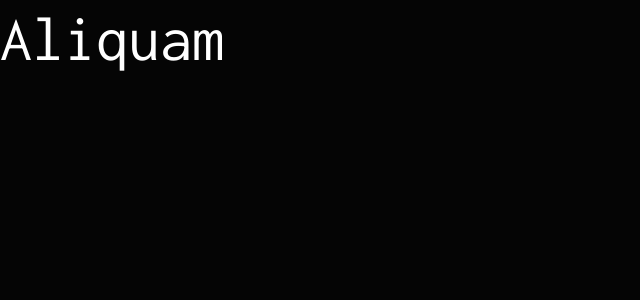
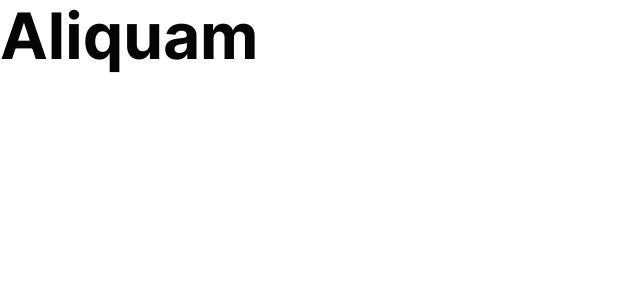
Before and after one commit to crystalodi/dictionary-web-app, a React (Create React App) app: page / in a window 1280 px wide. Shown: the top 300 px of the page, without its empty margins (0-640 px from the left). Built offline with nearby package versions, Linux system fonts and the light colour scheme.

Commit message:
add theme and font styles

```diff
--- a/src/App.tsx
+++ b/src/App.tsx
@@ -1,8 +1,8 @@
 import './App.css';
 
 function App() {
-  document.body.setAttribute('data-theme', 'dark');
-  document.body.setAttribute('data-font-style', 'mono');
+  document.body.setAttribute('data-theme', 'light');
+  document.body.setAttribute('data-font-style', 'sans-serif');
   return (
     <div className="App">
       Aliquam
--- /dev/null
+++ b/src/assets/css/reset.css
@@ -0,0 +1,9 @@
+@import-normalize;
+
+* {
+    margin: 0;
+    padding: 0;
+    outline: 0;
+    border: 0;
+    box-sizing: border-box;
+}
--- /dev/null
+++ b/src/assets/css/theme.css
@@ -0,0 +1,32 @@
+[data-theme="dark"] {
+    --primary-background-color: #050505;
+    --primary-text-color: #fff;
+    --header-font-select-text-color: #fff;
+    --header-font-select-background-color: #050505;
+    --header-theme-switch-track-color: #a445ed;
+    --header-theme-icon-color: #a445ed;
+    --search-input-background-color: #1f1f1f;
+    --search-input-text-color: #fff;
+    --heading-large-text-color: #fff;
+}
+
+[data-theme="light"] {
+    --primary-background-color: #fff;
+    --primary-text-color: #050505;
+    --header-font-select-background-color: #fff;
+    --header-font-select-text-color: #2d2d2d;
+    --header-theme-switch-track-color: #757575;
+    --header-theme-icon-color: #757575;
+    --search-input-background-color: #f4f4f4;
+    --search-input-text-color: #2d2d2d;
+    --heading-large-text-color: #2d2d2d;
+}
+
+:root {
+    --search-input-error-outline-color: #FF5252;
+    --search-input-active-outline-color: #A445ED;
+    --search-input-error-text-color: #FF5252;
+    --header-logo-icon-color: #757575;
+    --header-theme-switch-thumb-color: #fff;
+    --heading-medium-text-color: #A445ED;
+}
--- /dev/null
+++ b/src/assets/css/typography.css
@@ -0,0 +1,62 @@
+@font-face {
+    font-family: "Inconsolata";
+    src: url("../fonts/Inconsolata-Regular.ttf");
+}
+
+@font-face {
+    font-family: "Inconsolata Bold";
+    src: url("../fonts/Inconsolata-Bold.ttf");
+}
+
+@font-face {
+    font-family: "Inter";
+    src: url("../fonts/Inter-Regular.ttf");
+}
+
+@font-face {
+    font-family: "Inter Bold";
+    src: url("../fonts/Inter-Bold.ttf");
+}
+
+@font-face {
+    font-family: "Lora";
+    src: url("../fonts/Lora-Regular.ttf");
+}
+
+@font-face {
+    font-family: "Lora Bold Italic";
+    src: url("../fonts/Lora-BoldItalic.ttf");
+}
+
+@font-face {
+    font-family: "Lora Bold";
+    src: url("../fonts/Lora-Bold.ttf");
+}
+
+[data-font-style="mono"] {
+    --heading-large-font-family: "Inconsolata Bold";
+    --font-family: "Inconsolata"
+}
+
+[data-font-style="sans-serif"] {
+    --heading-large-font-family: "Inter Bold";
+    --font-family: "Inter"
+}
+
+[data-font-style="serif"] {
+    --heading-large-font-family: "Lora Bold";
+    --font-family: "Lora"
+}
+
+:root {
+    --heading-large-font-size: 64px;
+    --heading-large-line-height: 72px;
+    --heading-medium-font-size: 24px;
+    --heading-medium-line-height: 29px;
+    --heading-small-font-size: 20px;
+    --heading-small-line-height: 24px;
+    --body-medium-font-size: 18px;
+    --body-medium-line-height: 24px;
+    --body-small-font-size: 14px;
+    --body-small-line-height: 17px;
+}
--- a/src/assets/sass/_index.scss
+++ /dev/null
@@ -1,2 +0,0 @@
-@import 'colors';
-@import 'typography';
--- a/src/assets/sass/_reset.scss
+++ /dev/null
@@ -1 +0,0 @@
-@import-normalize;
--- a/src/index.css
+++ b/src/index.css
@@ -1,75 +1,8 @@
-@import-normalize;
-
-@font-face {
-    font-family: "Inconsolata Regular";
-    src: url('./assets/fonts/Inconsolata-Regular.ttf');
-    font-weight: 400;
-}
-
-@font-face {
-    font-family: "Inter Regular";
-    src: url('./assets/fonts/Inter-Regular.ttf');
-    font-weight: 400;
-}
-
-@font-face {
-    font-family: "Lora Regular";
-    src: url('./assets/fonts/Lora-Regular.ttf');
-    font-weight: 400;
-}
-
-* {
-    margin: 0;
-    padding: 0;
-    outline: 0;
-    border: 0;
-    box-sizing: border-box;
-}
-
-:root {
-    --search-input-error-text: #ff5252;
-    --heading-large-font-size: 64px;
-    --heading-large-line-height: 77px;
-    --heading-medium-font-size: 24px;
-    --heading-medium-line-height: 29px;
-    --heading-small-font-size: 20px;
-    --heading-small-line-height: 24px;
-    --body-medium-font-size: 18px;
-    --body-medium-line-height: 24px;
-    --body-small-font-size: 14px;
-    --body-small-line-height: 17px;
-    --definition-speech-font-family: 'Inter Regular';
-}
-
-[data-theme="light"] {
-    --primary-background-color: #fff;
-    --primary-text-color: #050505;
-}
-
-[data-theme="dark"] {
-    --primary-background-color: #050505;
-    --primary-text-color: #fff;
-}
-
-[data-font-style="sans-serif"] {
-    --heading-large-font-family: "Inter Regular";
-    --font-family: "Inter Regular";
-}
-
-[data-font-style="mono"] {
-    --heading-large-font-family: "Inconsolata Regular";
-    --font-family: "Inconsolata Regular";
-}
-
-[data-font-style="serif"] {
-    --heading-large-font-family: "Lora Regular";
-    --font-family: "Lora Regular";
-}
+@import url("./assets/css/reset.css");
+@import url("./assets/css/typography.css");
+@import url("./assets/css/theme.css");
 
 body {
-    font-family: var(--font-family);
-    font-size: var(--body-medium-font-size);
-    line-height: var(--body-medium-line-height);
     background-color: var(--primary-background-color);
     color: var(--primary-text-color);
 }
```
Also changed, not shown: src/assets/sass/_colors.scss (deleted, +0 -8 lines), src/assets/sass/_typography.scss (deleted, +0 -18 lines), src/assets/sass/_variables.scss (deleted, +0 -31 lines).
